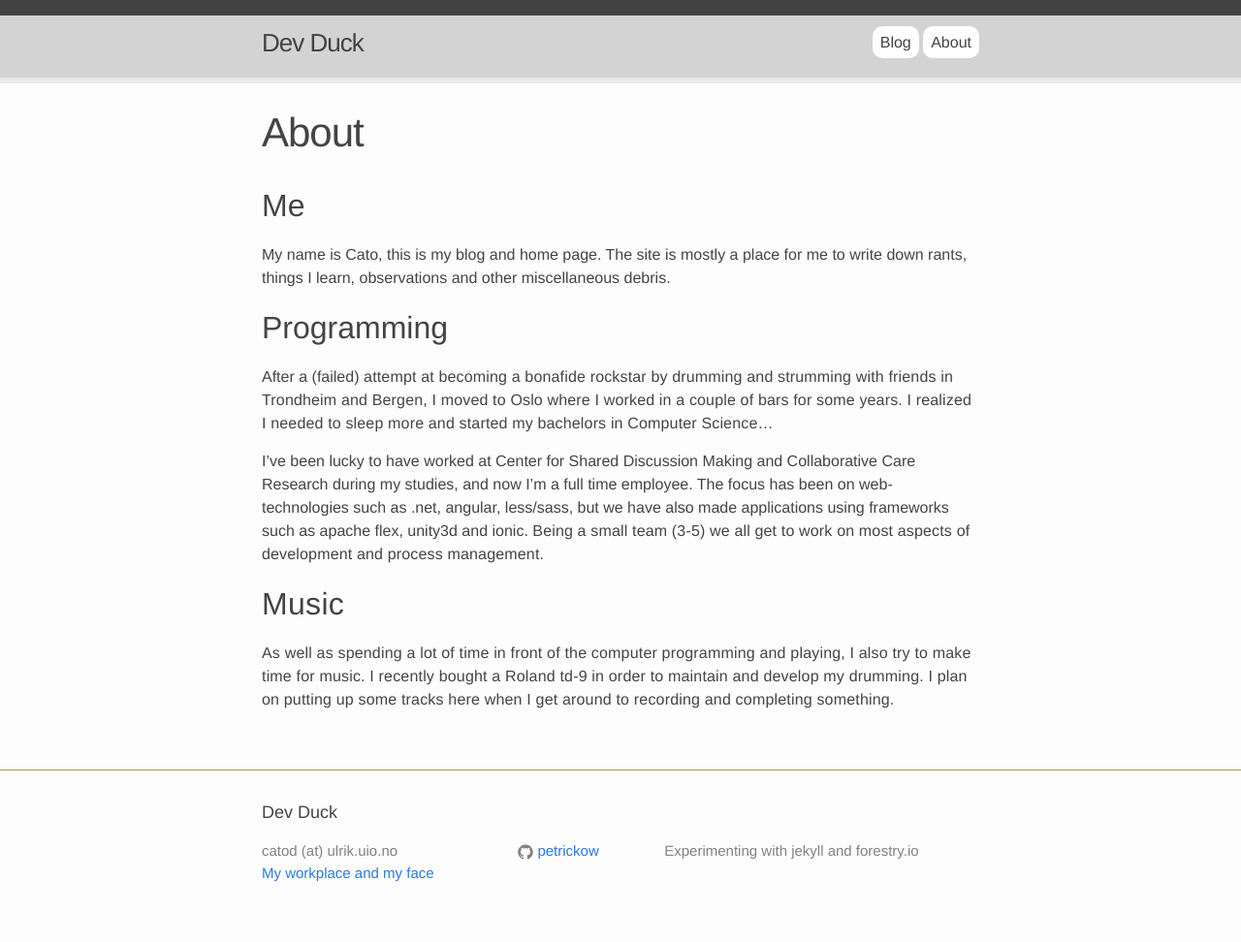
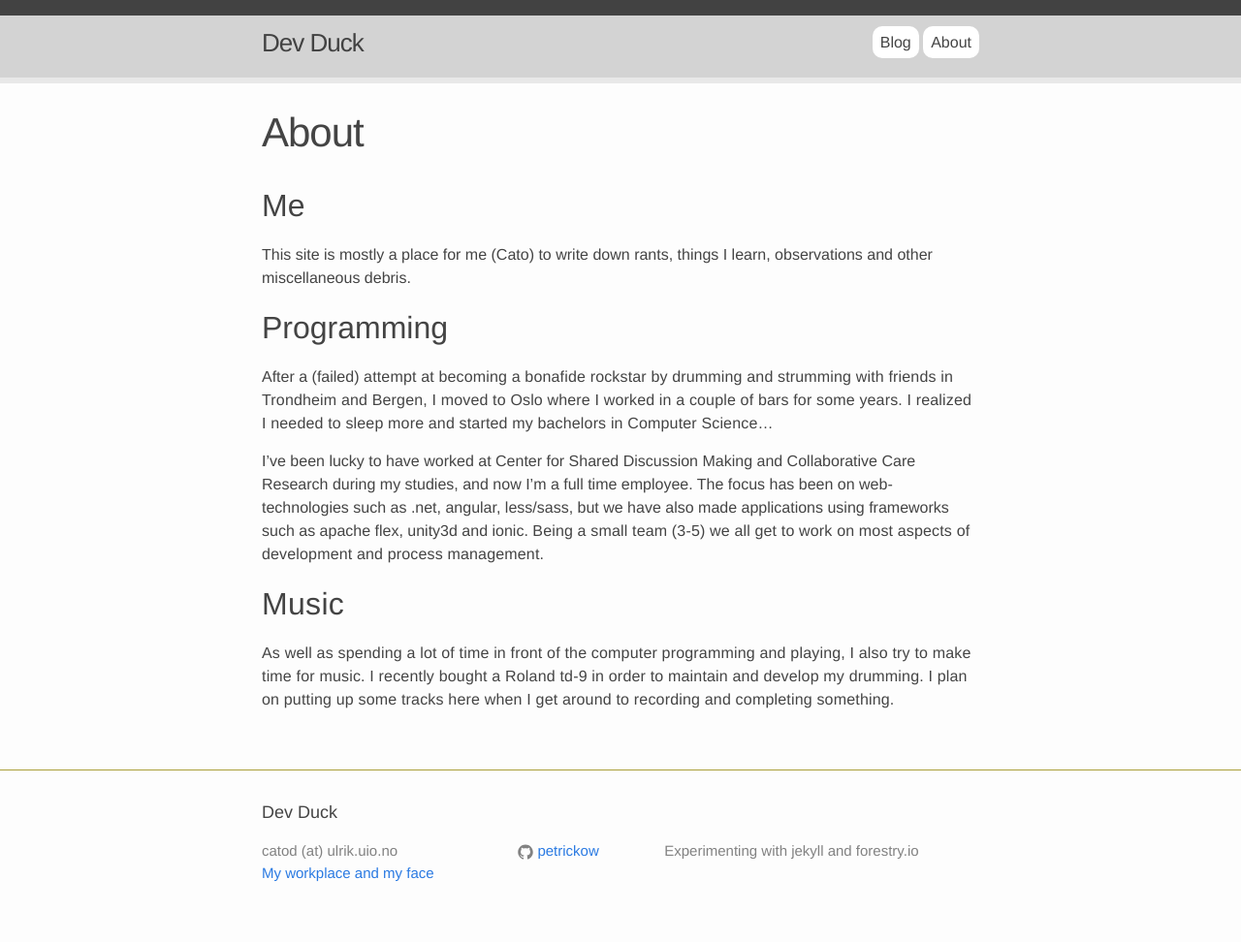
Before and after one commit to petrickow/petrickow.github.io, a Jekyll site: the page built from about.md, in a window 1280 px wide. Shown: the whole page at 97% size. Built offline with Jekyll 4.4.1, drawn with Linux system fonts in a browser that asks for light colours.

Commit message:
Update from Forestry.io - about.md

```diff
--- a/about.md
+++ b/about.md
@@ -5,7 +5,7 @@ permalink: "/about/"
 ---
 ## Me
 
-My name is Cato, this is my blog and home page. The site is mostly a place for me to write down rants, things I learn, observations and other miscellaneous debris.
+This site is mostly a place for me (Cato) to write down rants, things I learn, observations and other miscellaneous debris.
 
 ## Programming
 
```
